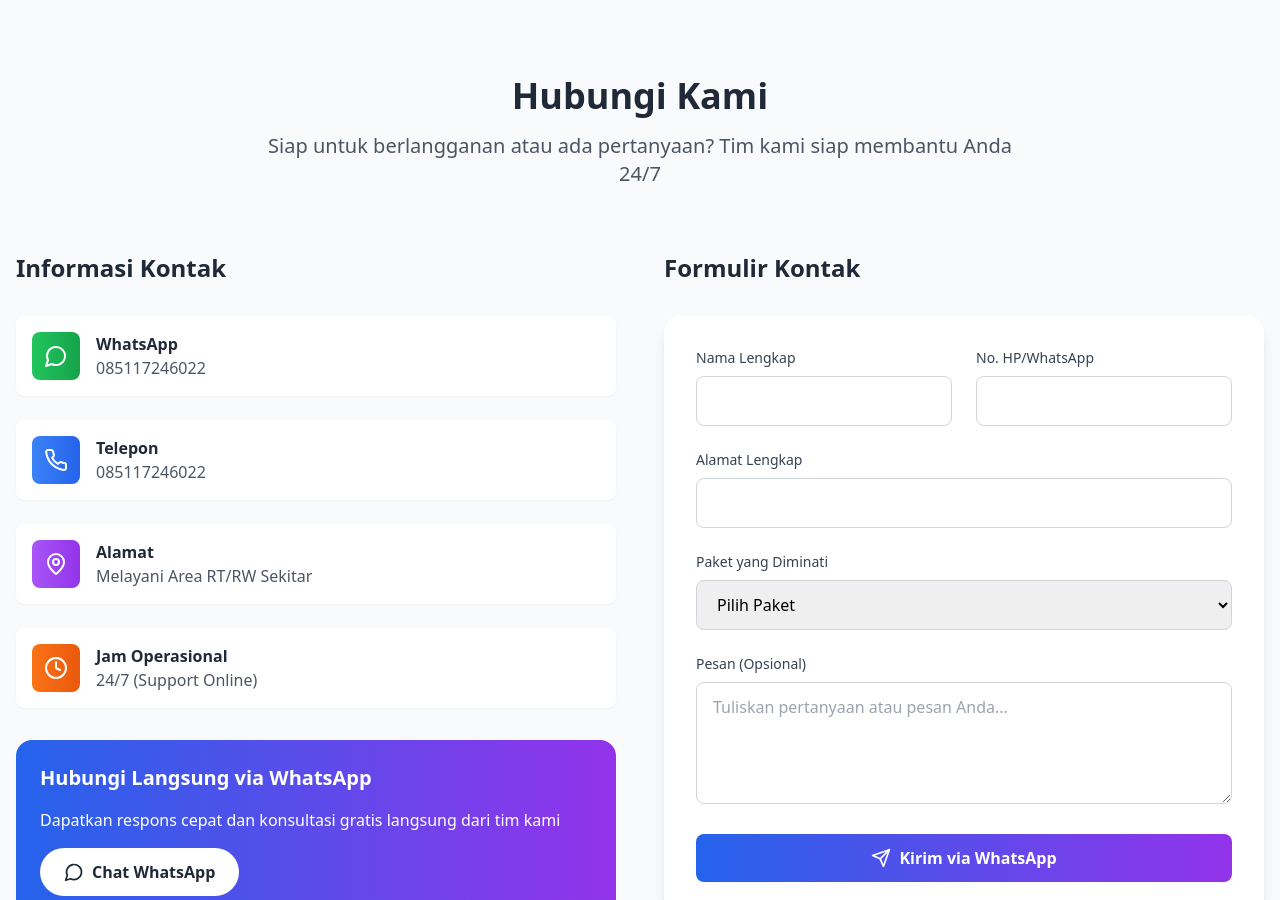
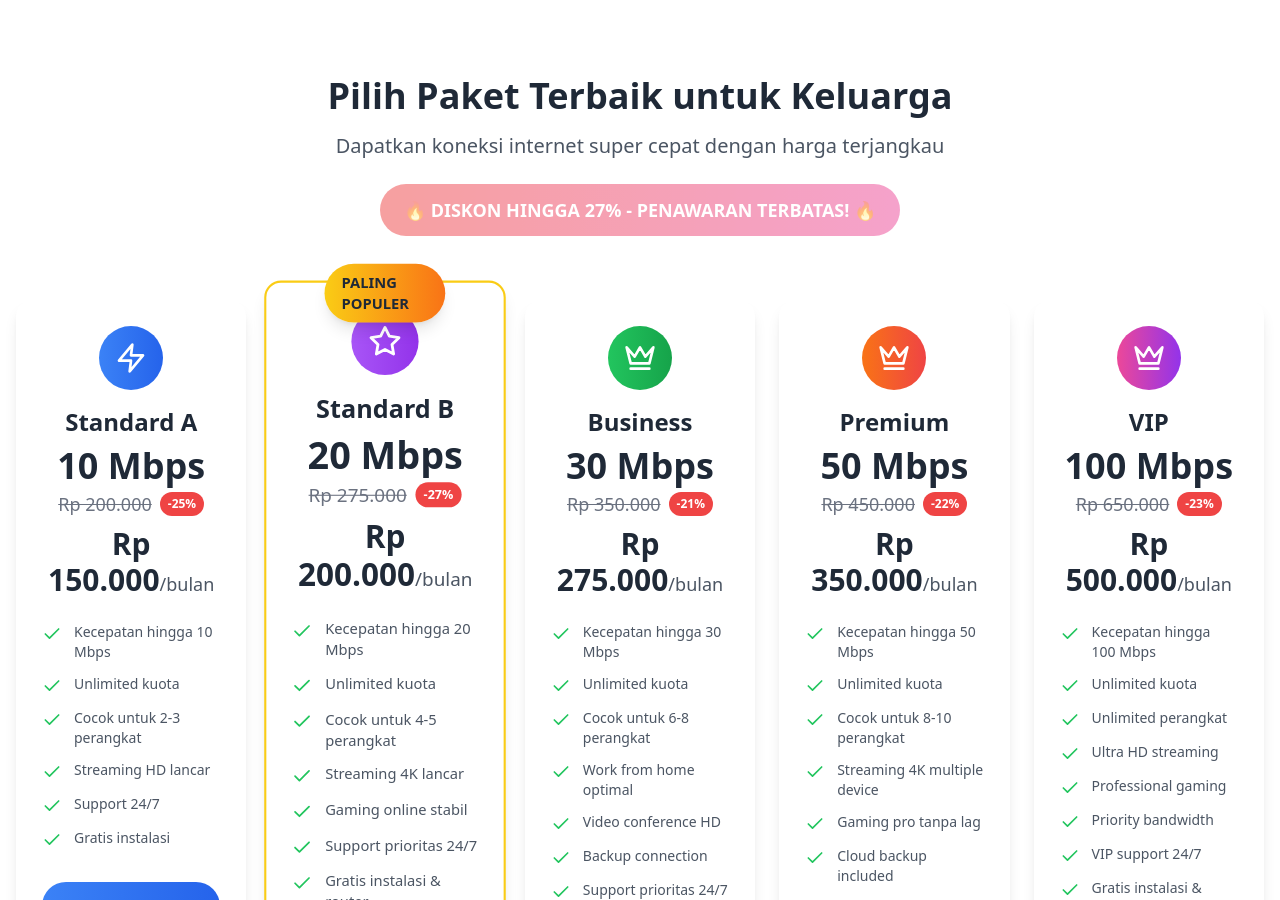
Before and after one commit to IR-design/web123, a React (Vite) app: page / in a window 1280 px wide. Shown: the part 1900-2800 px from the top of the page. Built offline with nearby package versions, Linux system fonts and the light colour scheme.

Commit message:
Perbaiki komponen Packages

```diff
--- a/src/components/Packages.tsx
+++ b/src/components/Packages.tsx
@@ -1,207 +1,204 @@
-import React, { useState } from 'react';
-import { Phone, MessageCircle, MapPin, Clock, Send } from 'lucide-react';
+import React from 'react';
+import { Check, Zap, Star, Crown } from 'lucide-react';
 
-const Contact = () => {
-  const [formData, setFormData] = useState({
-    name: '',
-    phone: '',
-    address: '',
-    package: '',
-    message: ''
-  });
+const Packages = () => {
+  const packages = [
+    {
+      name: 'Standard A',
+      speed: '10 Mbps',
+      originalPrice: 'Rp 200.000',
+      price: 'Rp 150.000',
+      discount: '25%',
+      features: [
+        'Kecepatan hingga 10 Mbps',
+        'Unlimited kuota',
+        'Cocok untuk 2-3 perangkat',
+        'Streaming HD lancar',
+        'Support 24/7',
+        'Gratis instalasi'
+      ],
+      icon: Zap,
+      popular: false,
+      color: 'from-blue-500 to-blue-600'
+    },
+    {
+      name: 'Standard B',
+      speed: '20 Mbps',
+      originalPrice: 'Rp 275.000',
+      price: 'Rp 200.000',
+      discount: '27%',
+      features: [
+        'Kecepatan hingga 20 Mbps',
+        'Unlimited kuota',
+        'Cocok untuk 4-5 perangkat',
+        'Streaming 4K lancar',
+        'Gaming online stabil',
+        'Support prioritas 24/7',
+        'Gratis instalasi & router'
+      ],
+      icon: Star,
+      popular: true,
+      color: 'from-purple-500 to-purple-600'
+    },
+    {
+      name: 'Business',
+      speed: '30 Mbps',
+      originalPrice: 'Rp 350.000',
+      price: 'Rp 275.000',
+      discount: '21%',
+      features: [
+        'Kecepatan hingga 30 Mbps',
+        'Unlimited kuota',
+        'Cocok untuk 6-8 perangkat',
+        'Work from home optimal',
+        'Video conference HD',
+        'Backup connection',
+        'Support prioritas 24/7',
+        'Gratis instalasi & router premium'
+      ],
+      icon: Crown,
+      popular: false,
+      color: 'from-green-500 to-green-600'
+    },
+    {
+      name: 'Premium',
+      speed: '50 Mbps',
+      originalPrice: 'Rp 450.000',
+      price: 'Rp 350.000',
+      discount: '22%',
+      features: [
+        'Kecepatan hingga 50 Mbps',
+        'Unlimited kuota',
+        'Cocok untuk 8-10 perangkat',
+        'Streaming 4K multiple device',
+        'Gaming pro tanpa lag',
+        'Cloud backup included',
+        'Dedicated support',
+        'Gratis instalasi & router premium'
+      ],
+      icon: Crown,
+      popular: false,
+      color: 'from-orange-500 to-red-500'
+    },
+    {
+      name: 'VIP',
+      speed: '100 Mbps',
+      originalPrice: 'Rp 650.000',
+      price: 'Rp 500.000',
+      discount: '23%',
+      features: [
+        'Kecepatan hingga 100 Mbps',
+        'Unlimited kuota',
+        'Unlimited perangkat',
+        'Ultra HD streaming',
+        'Professional gaming',
+        'Priority bandwidth',
+        'VIP support 24/7',
+        'Gratis instalasi & router enterprise',
+        'Static IP available'
+      ],
+      icon: Crown,
+      popular: false,
+      color: 'from-pink-500 to-purple-600'
+    }
+  ];
 
-  const handleSubmit = (e: React.FormEvent) => {
-    e.preventDefault();
-    const waMessage = `Halo, saya ${formData.name}%0A` +
-      `No HP: ${formData.phone}%0A` +
-      `Alamat: ${formData.address}%0A` +
-      `Paket yang diminati: ${formData.package}%0A` +
-      `Pesan: ${formData.message}`;
-
-    window.open(`https://wa.me/6285117246022?text=${waMessage}`, '_blank');
-  };
-
-  const handleChange = (e: React.ChangeEvent<HTMLInputElement | HTMLTextAreaElement | HTMLSelectElement>) => {
-    setFormData({
-      ...formData,
-      [e.target.name]: e.target.value
-    });
+  const handleOrderPackage = (packageName: string, price: string) => {
+    const message = `Halo, saya tertarik dengan paket ${packageName} seharga ${price}/bulan. Mohon informasi lebih lanjut untuk berlangganan.`;
+    const encodedMessage = encodeURIComponent(message);
+    window.open(`https://wa.me/6285117246022?text=${encodedMessage}`, '_blank');
   };
 
   return (
-    <section id="contact" className="py-20 bg-gray-50 dark:bg-gray-800 transition-colors duration-300">
+    <section id="packages" className="py-20 bg-white dark:bg-gray-900 transition-colors duration-300">
       <div className="container mx-auto px-4">
         <div className="text-center mb-16">
           <h2 className="text-4xl font-bold text-gray-800 dark:text-white mb-4">
-            Hubungi Kami
+            Pilih Paket Terbaik untuk Keluarga
           </h2>
-          <p className="text-xl text-gray-600 dark:text-gray-300 max-w-3xl mx-auto">
-            Siap untuk berlangganan atau ada pertanyaan? Tim kami siap membantu Anda 24/7
+          <p className="text-xl text-gray-600 dark:text-gray-300 max-w-3xl mx-auto mb-6">
+            Dapatkan koneksi internet super cepat dengan harga terjangkau
           </p>
-        </div>
-
-        <div className="grid md:grid-cols-2 gap-12">
-          <div>
-            <h3 className="text-2xl font-bold text-gray-800 dark:text-white mb-8">
-              Informasi Kontak
-            </h3>
-
-            <div className="space-y-6">
-              <div className="flex items-center p-4 bg-white dark:bg-gray-700 rounded-lg shadow-sm">
-                <div className="w-12 h-12 bg-gradient-to-r from-green-500 to-green-600 rounded-lg flex items-center justify-center mr-4">
-                  <MessageCircle className="w-6 h-6 text-white" />
-                </div>
-                <div>
-                  <h4 className="font-semibold text-gray-800 dark:text-white">WhatsApp</h4>
-                  <p className="text-gray-600 dark:text-gray-300">085117246022</p>
+          <div className="inline-flex items-center bg-gradient-to-r from-red-500 to-pink-500 text-white px-6 py-3 rounded-full font-bold text-lg animate-pulse">
+            🔥 DISKON HINGGA 27% - PENAWARAN TERBATAS! 🔥
           </div>
         </div>
 
-              <div className="flex items-center p-4 bg-white dark:bg-gray-700 rounded-lg shadow-sm">
-                <div className="w-12 h-12 bg-gradient-to-r from-blue-500 to-blue-600 rounded-lg flex items-center justify-center mr-4">
-                  <Phone className="w-6 h-6 text-white" />
-                </div>
-                <div>
-                  <h4 className="font-semibold text-gray-800 dark:text-white">Telepon</h4>
-                  <p className="text-gray-600 dark:text-gray-300">085117246022</p>
+        <div className="grid md:grid-cols-2 lg:grid-cols-3 xl:grid-cols-5 gap-6">
+          {packages.map((pkg, index) => (
+            <div key={index} className={`relative group ${pkg.popular ? 'lg:scale-105' : ''}`}>
+              {pkg.popular && (
+                <div className="absolute -top-4 left-1/2 transform -translate-x-1/2 z-10">
+                  <div className="bg-gradient-to-r from-yellow-400 to-orange-500 text-gray-800 px-4 py-2 rounded-full text-sm font-bold shadow-lg">
+                    PALING POPULER
                   </div>
                 </div>
+              )}
 
-              <div className="flex items-center p-4 bg-white dark:bg-gray-700 rounded-lg shadow-sm">
-                <div className="w-12 h-12 bg-gradient-to-r from-purple-500 to-purple-600 rounded-lg flex items-center justify-center mr-4">
-                  <MapPin className="w-6 h-6 text-white" />
+              <div className={`bg-white dark:bg-gray-800 rounded-2xl shadow-lg hover:shadow-xl transition-all duration-300 transform hover:-translate-y-2 p-6 h-full border-2 ${
+                pkg.popular ? 'border-yellow-400' : 'border-transparent hover:border-gray-200 dark:hover:border-gray-600'
+              }`}>
+                <div className="text-center mb-6">
+                  <div className={`w-16 h-16 mx-auto mb-4 bg-gradient-to-r ${pkg.color} rounded-full flex items-center justify-center`}>
+                    <pkg.icon className="w-8 h-8 text-white" />
                   </div>
-                <div>
-                  <h4 className="font-semibold text-gray-800 dark:text-white">Alamat</h4>
-                  <p className="text-gray-600 dark:text-gray-300">Melayani Area RT/RW Sekitar</p>
+                  <h3 className="text-2xl font-bold text-gray-800 dark:text-white mb-2">{pkg.name}</h3>
+                  <div className="text-4xl font-bold text-gray-800 dark:text-white mb-1">{pkg.speed}</div>
+
+                  <div className="mb-4">
+                    <div className="flex items-center justify-center gap-2 mb-2">
+                      <span className="text-lg text-gray-500 dark:text-gray-400 line-through">{pkg.originalPrice}</span>
+                      <span className="bg-red-500 text-white px-2 py-1 rounded-full text-xs font-bold">
+                        -{pkg.discount}
+                      </span>
                     </div>
-              </div>
-
-              <div className="flex items-center p-4 bg-white dark:bg-gray-700 rounded-lg shadow-sm">
-                <div className="w-12 h-12 bg-gradient-to-r from-orange-500 to-orange-600 rounded-lg flex items-center justify-center mr-4">
-                  <Clock className="w-6 h-6 text-white" />
-                </div>
-                <div>
-                  <h4 className="font-semibold text-gray-800 dark:text-white">Jam Operasional</h4>
-                  <p className="text-gray-600 dark:text-gray-300">24/7 (Support Online)</p>
+                    <div className="text-3xl font-bold text-gray-800 dark:text-white">
+                      {pkg.price}
+                      <span className="text-lg text-gray-600 dark:text-gray-400 font-normal">/bulan</span>
                     </div>
                   </div>
                 </div>
 
-            <div className="mt-8 p-6 bg-gradient-to-r from-blue-600 to-purple-600 rounded-2xl text-white">
-              <h4 className="text-xl font-bold mb-4">Hubungi Langsung via WhatsApp</h4>
-              <p className="mb-4">
-                Dapatkan respons cepat dan konsultasi gratis langsung dari tim kami
+                <ul className="space-y-3 mb-8 flex-grow">
+                  {pkg.features.map((feature, featureIndex) => (
+                    <li key={featureIndex} className="flex items-start">
+                      <Check className="w-5 h-5 text-green-500 mr-3 mt-0.5 flex-shrink-0" />
+                      <span className="text-gray-600 dark:text-gray-300 text-sm">{feature}</span>
+                    </li>
+                  ))}
+                </ul>
+
+                <button
+                  onClick={() => handleOrderPackage(pkg.name, pkg.price)}
+                  className={`w-full py-3 px-6 rounded-full font-semibold transition-all duration-200 transform hover:scale-105 ${
+                    pkg.popular
+                      ? 'bg-gradient-to-r from-yellow-400 to-orange-500 text-gray-800 hover:from-yellow-500 hover:to-orange-600'
+                      : `bg-gradient-to-r ${pkg.color} text-white hover:opacity-90`
+                  }`}
+                >
+                  Pilih Paket
+                </button>
+              </div>
+            </div>
+          ))}
+        </div>
+
+        <div className="text-center mt-12">
+          <p className="text-gray-600 dark:text-gray-300 mb-4">
+            Butuh paket khusus atau ada pertanyaan? Hubungi kami untuk konsultasi gratis!
           </p>
           <a
-                href="https://wa.me/6285117246022"
+            href="https://wa.me/6285117246022?text=Halo, saya ingin konsultasi tentang paket internet yang sesuai untuk kebutuhan saya"
             target="_blank"
             rel="noopener noreferrer"
-                className="inline-flex items-center bg-white text-gray-800 px-6 py-3 rounded-full font-semibold hover:bg-gray-100 transition-colors duration-200"
+            className="inline-flex items-center bg-gradient-to-r from-blue-600 to-purple-600 text-white px-8 py-3 rounded-full font-semibold hover:from-blue-700 hover:to-purple-700 transition-all duration-200 transform hover:scale-105"
           >
-                <MessageCircle className="w-5 h-5 mr-2" />
-                Chat WhatsApp
+            Konsultasi Gratis
           </a>
-            </div>
-          </div>
-
-          <div>
-            <h3 className="text-2xl font-bold text-gray-800 dark:text-white mb-8">
-              Formulir Kontak
-            </h3>
-
-            <form onSubmit={handleSubmit} className="bg-white dark:bg-gray-700 p-8 rounded-2xl shadow-lg">
-              <div className="grid md:grid-cols-2 gap-6 mb-6">
-                <div>
-                  <label className="block text-sm font-medium text-gray-700 dark:text-gray-300 mb-2">
-                    Nama Lengkap
-                  </label>
-                  <input
-                    type="text"
-                    name="name"
-                    value={formData.name}
-                    onChange={handleChange}
-                    className="w-full px-4 py-3 border border-gray-300 rounded-lg focus:ring-2 focus:ring-blue-500 focus:border-transparent"
-                    required
-                  />
-                </div>
-
-                <div>
-                  <label className="block text-sm font-medium text-gray-700 mb-2">
-                    No. HP/WhatsApp
-                  </label>
-                  <input
-                    type="tel"
-                    name="phone"
-                    value={formData.phone}
-                    onChange={handleChange}
-                    className="w-full px-4 py-3 border border-gray-300 rounded-lg focus:ring-2 focus:ring-blue-500 focus:border-transparent"
-                    required
-                  />
-                </div>
-              </div>
-
-              <div className="mb-6">
-                <label className="block text-sm font-medium text-gray-700 mb-2">
-                  Alamat Lengkap
-                </label>
-                <input
-                  type="text"
-                  name="address"
-                  value={formData.address}
-                  onChange={handleChange}
-                  className="w-full px-4 py-3 border border-gray-300 rounded-lg focus:ring-2 focus:ring-blue-500 focus:border-transparent"
-                  required
-                />
-              </div>
-
-              <div className="mb-6">
-                <label className="block text-sm font-medium text-gray-700 mb-2">
-                  Paket yang Diminati
-                </label>
-                <select
-                  name="package"
-                  value={formData.package}
-                  onChange={handleChange}
-                  className="w-full px-4 py-3 border border-gray-300 rounded-lg focus:ring-2 focus:ring-blue-500 focus:border-transparent"
-                  required
-                >
-                  <option value="">Pilih Paket</option>
-                  <option value="Standard A - 10 Mbps">Standard A - 10 Mbps</option>
-                  <option value="Standard B - 20 Mbps">Standard B - 20 Mbps</option>
-                  <option value="Business - 30 Mbps">Business - 30 Mbps</option>
-                  <option value="Premium - 50 Mbps">Premium - 50 Mbps</option>
-                  <option value="VIP - 100 Mbps">VIP - 100 Mbps</option>
-                </select>
-              </div>
-
-              <div className="mb-6">
-                <label className="block text-sm font-medium text-gray-700 mb-2">
-                  Pesan (Opsional)
-                </label>
-                <textarea
-                  name="message"
-                  value={formData.message}
-                  onChange={handleChange}
-                  rows={4}
-                  className="w-full px-4 py-3 border border-gray-300 rounded-lg focus:ring-2 focus:ring-blue-500 focus:border-transparent"
-                  placeholder="Tuliskan pertanyaan atau pesan Anda..."
-                ></textarea>
-              </div>
-
-              <button
-                type="submit"
-                className="w-full bg-gradient-to-r from-blue-600 to-purple-600 text-white py-3 px-6 rounded-lg font-semibold hover:from-blue-700 hover:to-purple-700 transition-all duration-200 transform hover:scale-105 flex items-center justify-center"
-              >
-                <Send className="w-5 h-5 mr-2" />
-                Kirim via WhatsApp
-              </button>
-            </form>
-          </div>
         </div>
       </div>
     </section>
   );
 };
 
-export default Contact;
+export default Packages;
```
Lines whose indentation alone changed are shown as unchanged.
